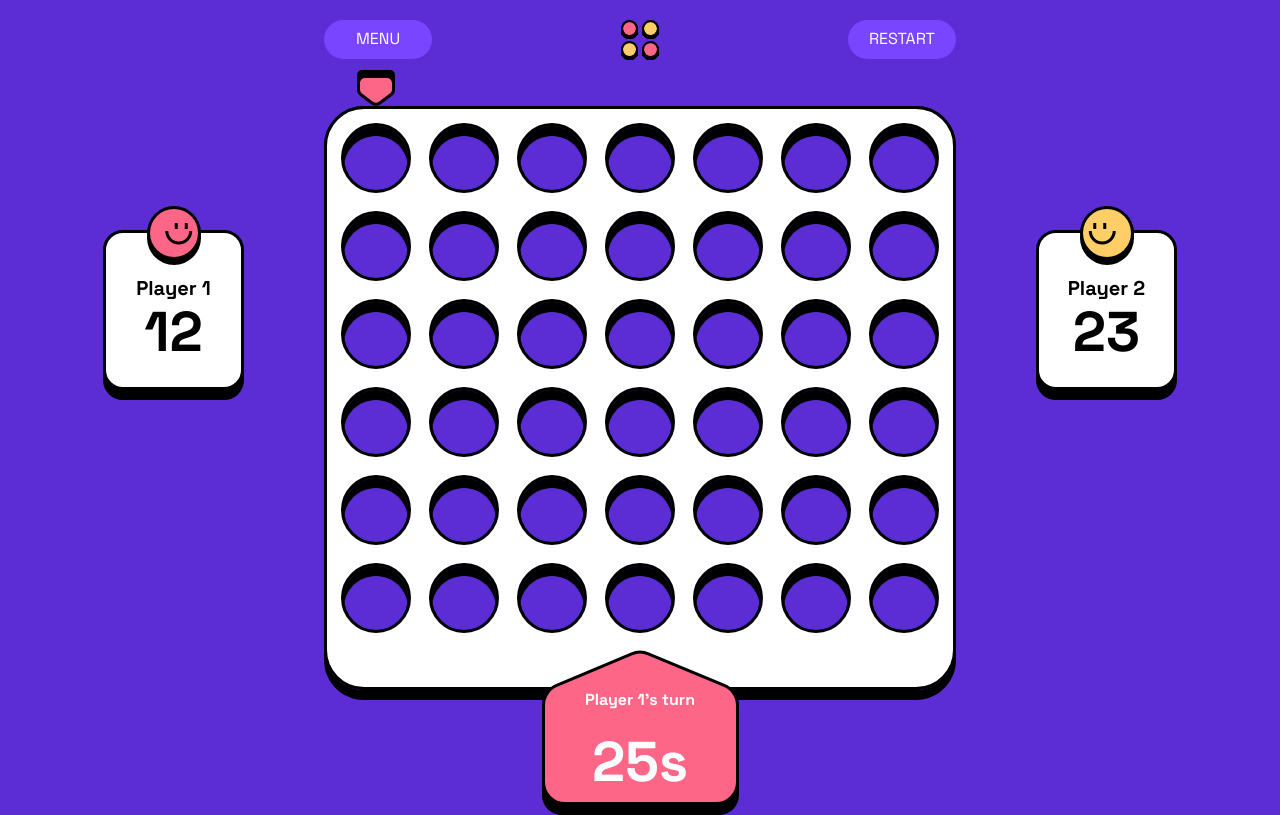
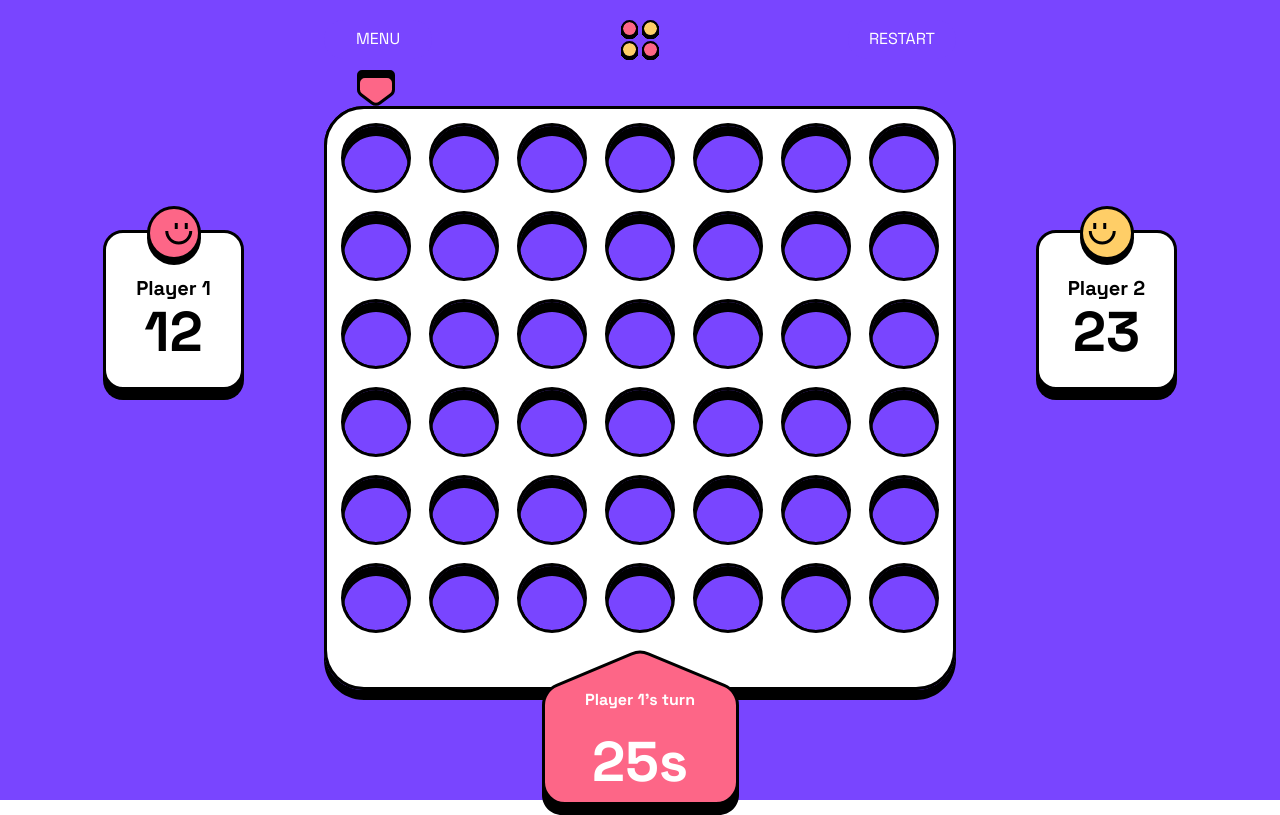
Before and after one commit to JConan/fm-connect-four, a SvelteKit app: page /game/1 in a window 1280 px wide. Built offline with nearby package versions, Linux system fonts and the light colour scheme.

Commit message:
background color changing smootly according to the location

```diff
--- a/src/app.css
+++ b/src/app.css
@@ -140,10 +140,6 @@
 }
 
 body {
-	background-color: var(--dark-purple);
-}
-
-body {
 	display: grid;
 	place-items: center;
 	height: 100vh;
@@ -160,7 +156,4 @@ a {
 		width: 335px;
 		height: 72px;
 	}
-	body {
-		background-color: var(--purple);
-	}
 }
--- a/src/routes/+layout.svelte
+++ b/src/routes/+layout.svelte
@@ -3,7 +3,7 @@
 
 	import type { LayoutData } from './$types';
 	export let data: LayoutData;
-	import { navigating } from '$app/stores';
+	import { navigating, page } from '$app/stores';
 	import { fly } from 'svelte/transition';
 
 	let pixels = 500;
@@ -28,8 +28,16 @@
 				? 'from:rule'
 				: 'from:game'
 		: 'fallback';
+
+	let innerWidth: number;
 </script>
 
+<svelte:window bind:innerWidth />
+
+<div
+	class="container"
+	style={`background-color: ${innerWidth >= 640 && $page.route.id === '/' ? 'var(--dark-purple)' : 'var(--purple)'}`}
+>
 	{#key data.url}
 		<!-- <div in:fly={{ x: -400, duration: 600, delay: 600 }} out:fly={{ x: 400, duration: 600 }}> -->
 		<div
@@ -39,12 +47,18 @@
 			<slot />
 		</div>
 	{/key}
+</div>
 
 <style>
-	div {
+	.container {
+		width: 100dvw;
+		transition: background-color 300ms ease;
+
+		& > div {
 			display: grid;
 			place-items: center;
 			gap: 0;
 			height: 100dvh;
 		}
+	}
 </style>
```
Lines whose indentation alone changed are shown as unchanged.
